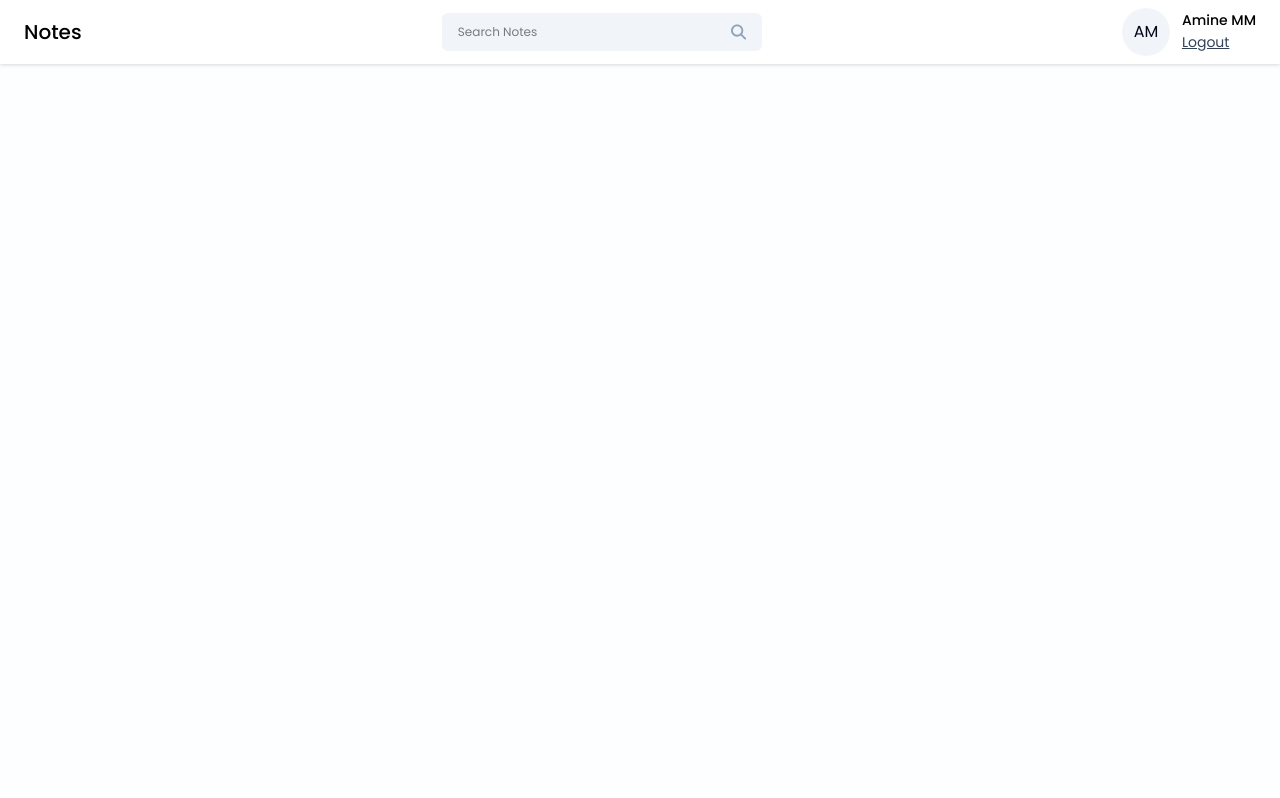
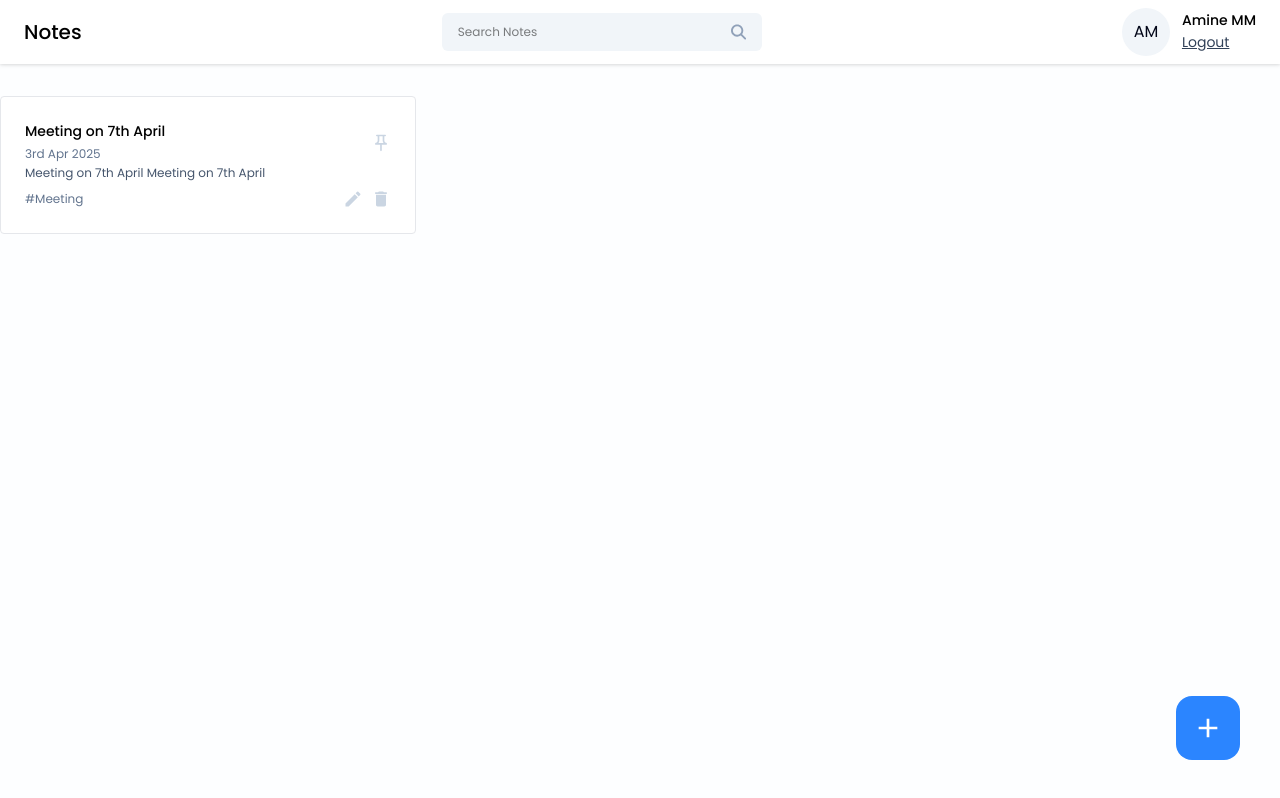
Before and after one commit to MokeddemAmine/MERN-APP-Note-App, a React (Vite) app in the folder frontend/notes-app/: page /dashboard in a window 1280 px wide. Built offline with nearby package versions, Linux system fonts and the light colour scheme; a web font is replaced by a local one.

Commit message:
Create Not Card

```diff
--- /dev/null
+++ b/frontend/notes-app/src/compoents/Cards/NoteCard.jsx
@@ -0,0 +1,29 @@
+import React from 'react'
+import {MdOutlinePushPin} from "react-icons/md";
+import {MdCreate,MdDelete} from "react-icons/md";
+
+const NoteCard = ({title,date,content,tags,isPinned,onEdit,onDelete,onPinNote}) => {
+  return (
+    <div className='border border-gray-200 rounded p-6 bg-white hover:shadowxl transition-all ease-in-out'>
+      <div className='flex items-center justify-between'>
+        <div>
+            <h6 className="text-sm font-medium">{title}</h6>
+            <span className="text-xs text-slate-500">{date}</span>
+        </div>
+        <MdOutlinePushPin className={`text-xl text-slate-300 cursor-pointer hover:text-primary ${isPinned?'text-primary':'text-slate-300'}`} onClick={onPinNote}/>
+      </div>
+      <p className='text-xs text-slate-600 mtj-2'>
+        {content?.slice(0,60)}
+      </p>
+      <div className='flex items-center justify-between mt-2'>
+        <div className='text-xs text-slate-500'>{tags}</div>
+        <div className="flex items-center gap-2">
+            <MdCreate className='text-xl text-slate-300 cursor-pointer hover:text-primary hover:text-green-600' onClick={onEdit} />
+            <MdDelete className='text-xl text-slate-300 cursor-pointer hover:text-primary hover:text-red-500' onClick={onDelete} />
+        </div>
+      </div>
+    </div>
+  )
+}
+
+export default NoteCard
--- a/frontend/notes-app/src/pages/Home/Home.jsx
+++ b/frontend/notes-app/src/pages/Home/Home.jsx
@@ -1,10 +1,28 @@
 import React from 'react'
 import Navbar from '../../compoents/Navbar/Navbar'
+import NoteCard from '../../compoents/Cards/NoteCard'
+import { MdAdd } from 'react-icons/md'
 
 const Home = () => {
   return (
     <>
       <Navbar/>
+      <div className="container mx-auto">
+        <div className='grid grid-cols-3 gap-4 mt-8'>
+          <NoteCard
+          title={"Meeting on 7th April"}
+          date="3rd Apr 2025"
+          content={"Meeting on 7th April Meeting on 7th April"}
+          tags={"#Meeting"}
+          isPinned={true}
+          onEdit={() => {}}
+          onDelete={() => {}}
+          onPinNote={() => {}} />
+        </div>
+      </div>
+      <button className='w-16 h-16 flex items-center items-cneter justify-center rounded-2xl bg-primary hover:bg-blue-600 absolute right-10 bottom-10' onClick={() => {}}>
+        <MdAdd className='text-[32px] text-white'/>
+      </button>
     </>
   )
 }
```
